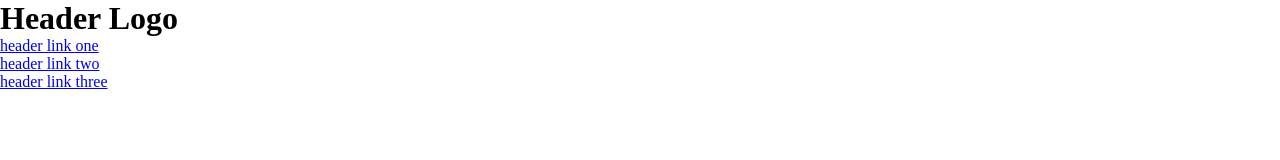
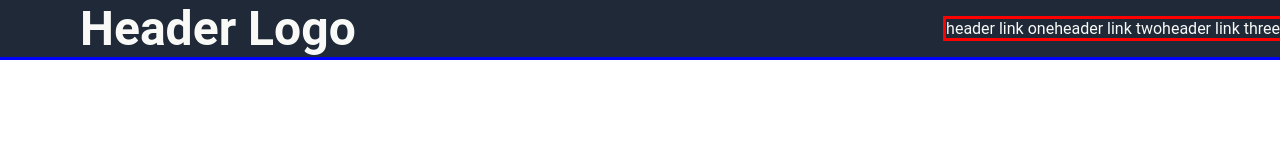
Before and after one commit to ZekeeS/landing-page, a plain HTML site: page index.html in a window 1280 px wide. Drawn offline with Linux system fonts and the light colour scheme.

Commit message:
Add Hero div
Multi-line description of commit,
feel free to be detailed

[Ticket: X]

```diff
--- a/styles/styles.css
+++ b/styles/styles.css
@@ -1,6 +1,7 @@
 * {
     margin: 0;
     padding: 0;
+    font-family: Roboto, sans-serif;
 
 }
 
@@ -8,3 +9,35 @@ body {
     height: 100vh;
 
 }
+
+.hero {
+    outline: solid blue;
+    display: flex;
+    justify-content: space-between;
+    align-items: center;
+    background-color: #1f2937;
+}
+
+.header {
+    margin-left: 5rem;
+    color: #F9FAF8;
+    font-size: 24px;
+}
+
+ul {
+    display: flex;
+    outline: solid red;
+}
+
+/* .link-list {
+    flex: 0 1 0;
+} */
+
+li {
+    list-style: none;
+}
+
+a {
+    text-decoration: none;
+    color: #F9FAF8;
+}
```
